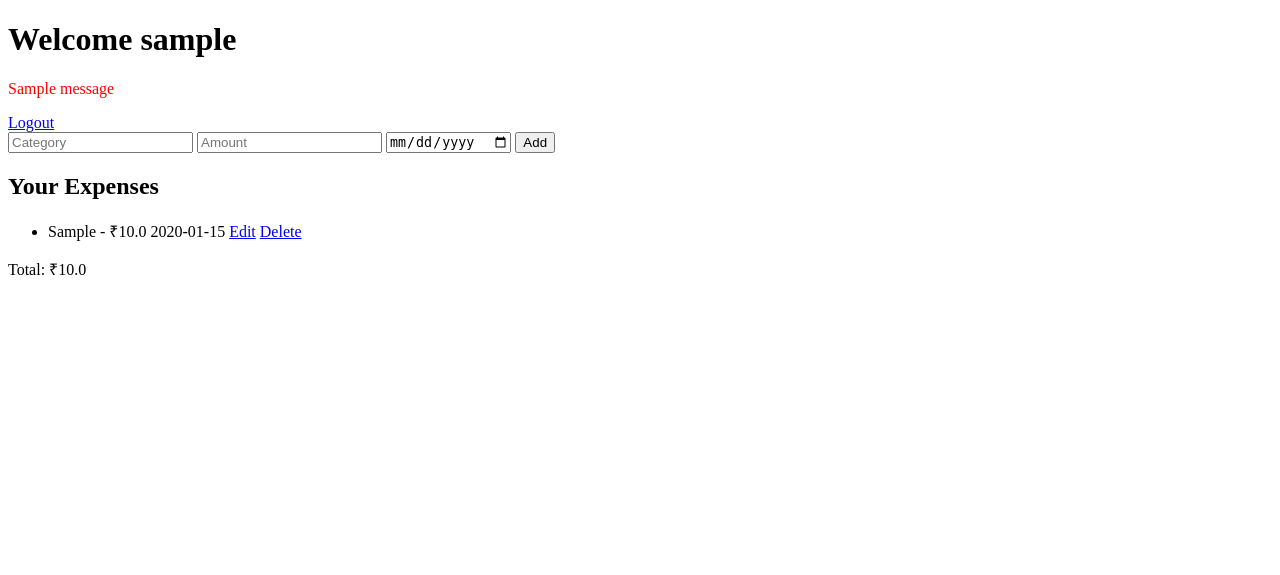
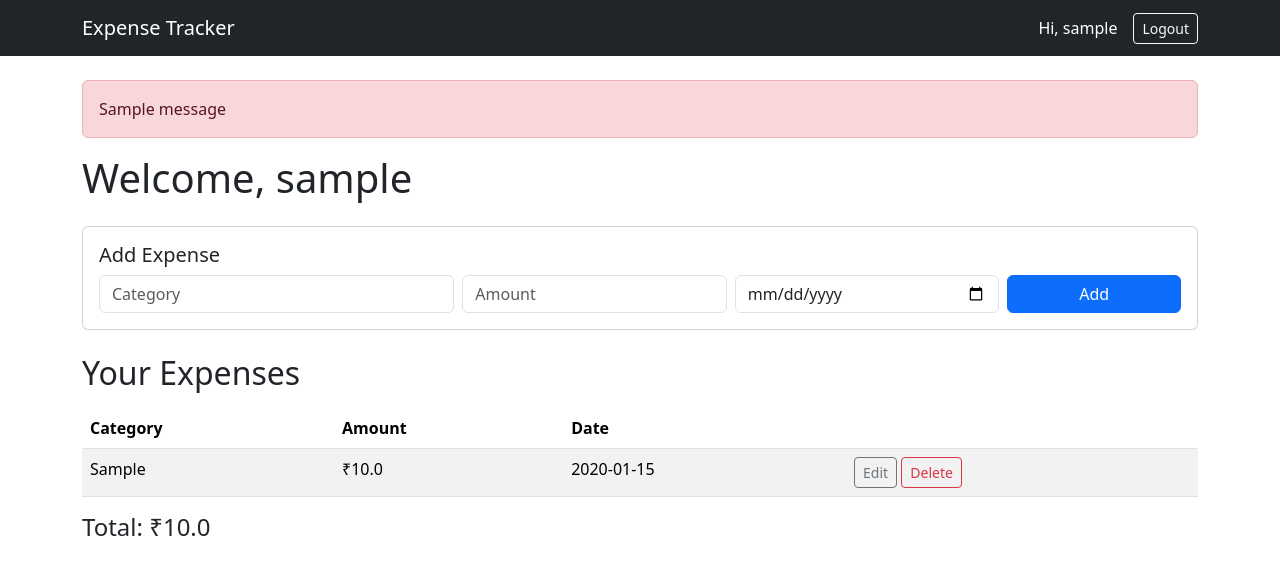
Before and after one commit to abel-111/Expense_Tracker, a Flask app: page / in a window 1280 px wide. Shown: the top 575 px of the page. Run offline with Flask 3, Linux system fonts and the light colour scheme; the visitor is signed in with stand-in values (Sample User, id 1); tables that the repository leaves empty hold one stand-in row (values such as "Sample post"); one stand-in notice (Sample message) is shown.

Commit message:
Extend base template and apply Bootstrap styling to home page

```diff
--- a/templates/home.html
+++ b/templates/home.html
@@ -1,35 +1,51 @@
-<!DOCTYPE html>
-<html>
-<head>
-    <title>Expense Tracker</title>
-</head>
-<body>
-    <h1>Welcome {{ username }}</h1>
-    {% with messages = get_flashed_messages() %}
-        {% if messages %}
-            {% for message in messages %}
-                <p style="color: red;">{{ message }}</p>
-            {% endfor %}
-        {% endif %}
-    {% endwith %}
-    <a href="/logout">Logout</a>
-    <form method="post" action="/add">
-        <input type="text" name="category" placeholder="Category">
-        <input type="number" name="amount" placeholder="Amount">
-        <input type="date" name="date">
-        <button type="submit">Add</button>
-    </form>
+{% extends "base.html" %}
+{% block title %}Home{% endblock %}
+{% block content %}
+<h1 class="mb-4">Welcome, {{ session.username }}</h1>
 
-    <h2>Your Expenses</h2>
-    <ul>
+<div class="card mb-4">
+    <div class="card-body">
+        <h5 class="card-title">Add Expense</h5>
+        <form method="post" action="/add" class="row g-2 align-items-end">
+            <div class="col-md-4">
+                <input type="text" name="category" class="form-control" placeholder="Category">
+            </div>
+            <div class="col-md-3">
+                <input type="number" name="amount" class="form-control" placeholder="Amount" step="0.01">
+            </div>
+            <div class="col-md-3">
+                <input type="date" name="date" class="form-control">
+            </div>
+            <div class="col-md-2">
+                <button type="submit" class="btn btn-primary w-100">Add</button>
+            </div>
+        </form>
+    </div>
+</div>
+
+<h2 class="mb-3">Your Expenses</h2>
+<table class="table table-striped">
+    <thead>
+        <tr>
+            <th>Category</th>
+            <th>Amount</th>
+            <th>Date</th>
+            <th></th>
+        </tr>
+    </thead>
+    <tbody>
         {% for expense in expenses %}
-           <li>
-              {{ expense[1] }} - ₹{{ expense[2] }} {{ expense[3] }}
-              <a href="/edit/{{ expense[0] }}">Edit</a>
-              <a href="/delete/{{ expense[0] }}">Delete</a>
-            </li>
-         {% endfor %}
-    </ul>
-    <p>Total: ₹{{ total }}</p>
-</body>
-</html>
+        <tr>
+            <td>{{ expense[1] }}</td>
+            <td>₹{{ expense[2] }}</td>
+            <td>{{ expense[3] }}</td>
+            <td>
+                <a href="/edit/{{ expense[0] }}" class="btn btn-sm btn-outline-secondary">Edit</a>
+                <a href="/delete/{{ expense[0] }}" class="btn btn-sm btn-outline-danger">Delete</a>
+            </td>
+        </tr>
+        {% endfor %}
+    </tbody>
+</table>
+<h4>Total: ₹{{ total }}</h4>
+{% endblock %}
```
